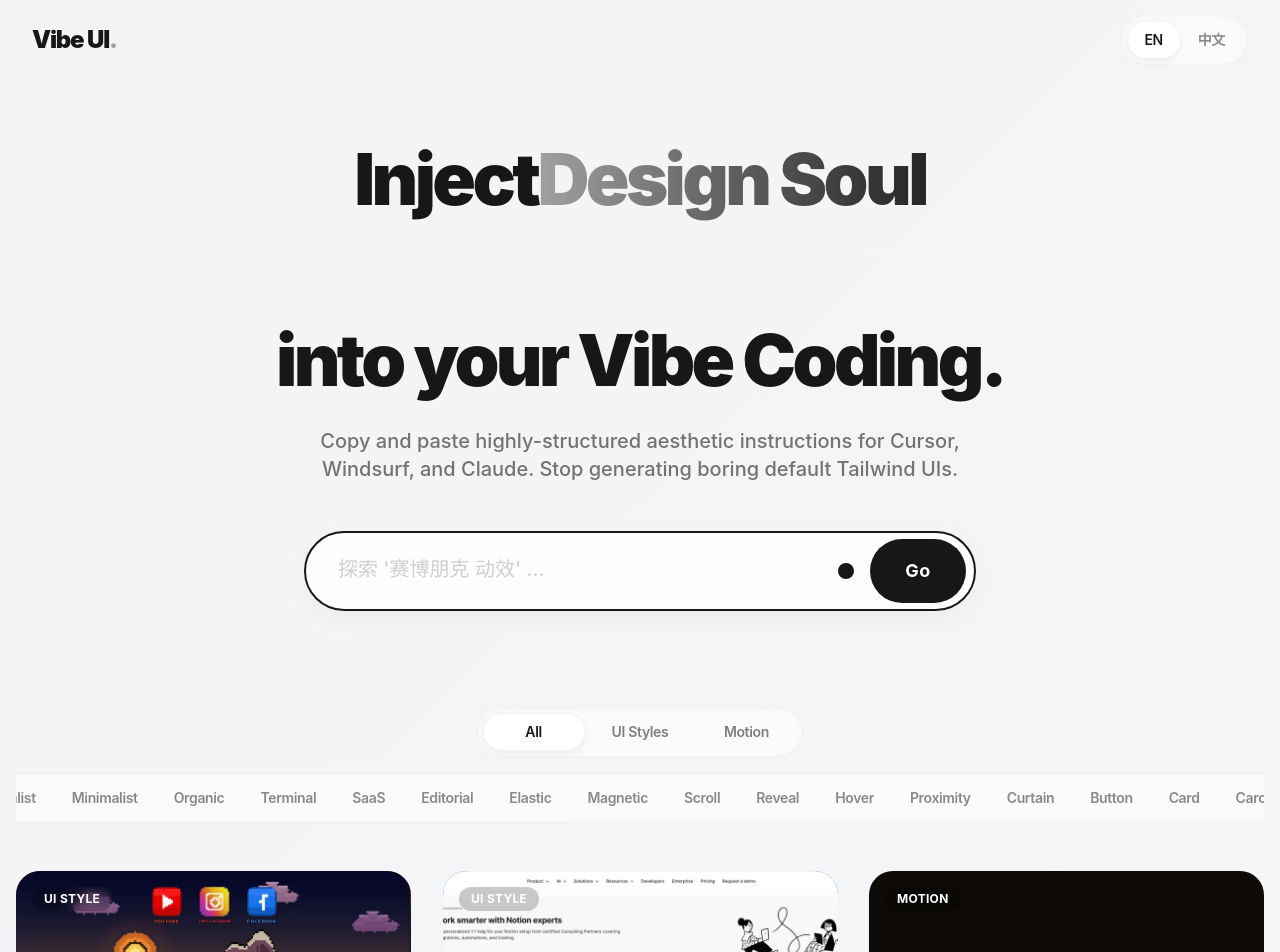
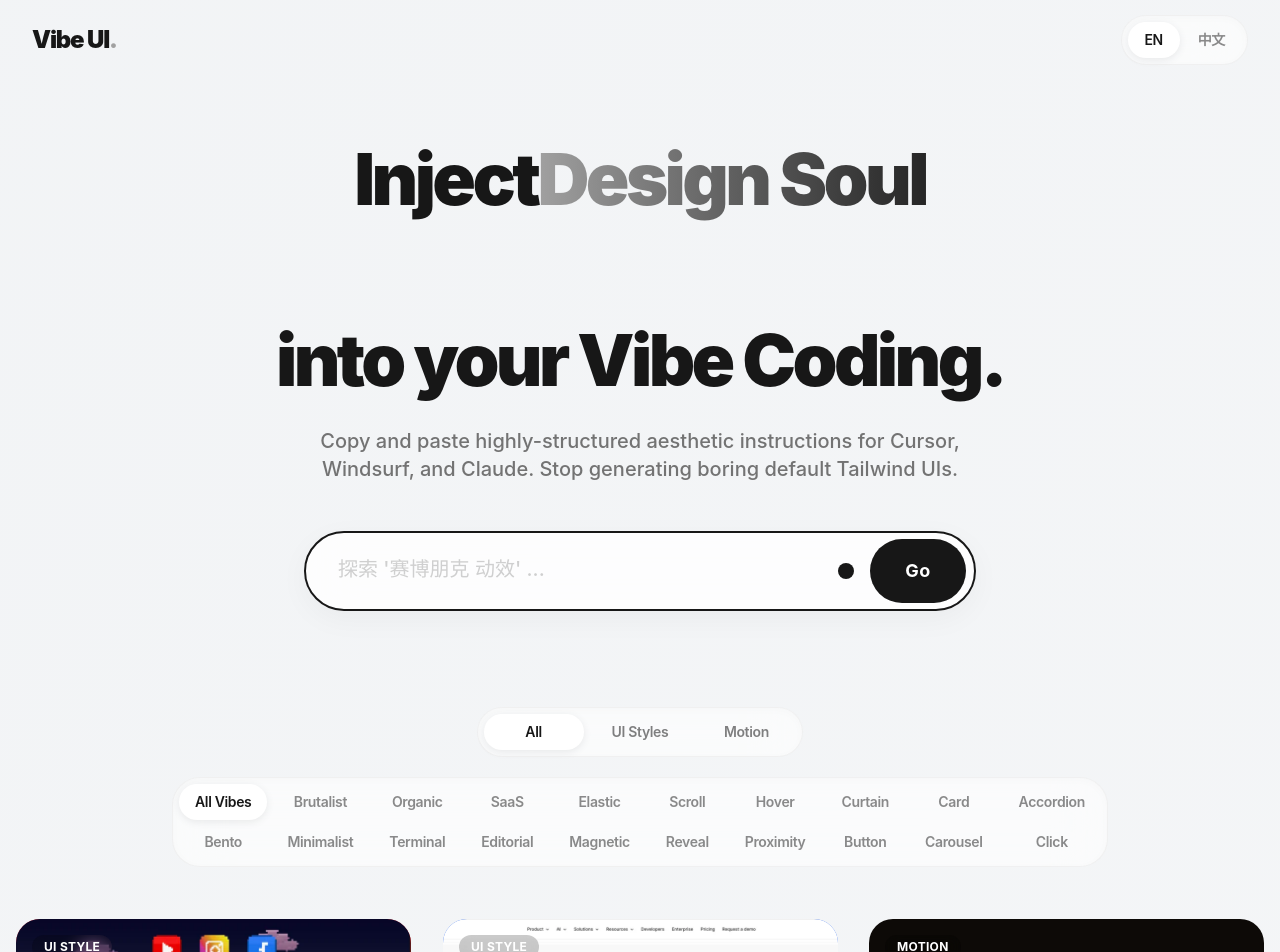
Before and after one commit to ZhuAnQi123/vibe-ui-web, a Next.js app: page /en in a window 1280 px wide. Shown: the top 952 px of the page. Built offline with nearby package versions, Linux system fonts and the light colour scheme; grey boxes are pictures that could not be loaded.

Commit message:
fix: ui - Tags exceeding line break

```diff
--- a/src/components/ElasticFilter.tsx
+++ b/src/components/ElasticFilter.tsx
@@ -46,15 +46,24 @@ export const ElasticFilter = ({
     })),
   );
 
+  // 判断是否处于展示全部标签的多行状态
+  const isMultiRow = activeType === "all";
+
   return (
     <LayoutGroup id="domain-filter">
       <div className="flex flex-col items-center w-full min-w-0 select-none">
         {/*
-          滚动自适应容器：在移动端支持横向惯性滚动，在桌面端保持无感滚动条。
-          这使得 UI 7个标签及 Motion 12个标签均能以优雅、连续且不拥挤的 Slider 呈现在单层级中。
+          容器优化：在单分类（UI 或 Motion）时保持单行横向滚动，
+          在“全部”分类下自适应采用多行网格，将标签优雅地分布在2行中，避免一行过长。
         */}
-        <div className="w-full overflow-x-auto scrollbar-none flex justify-center py-2">
-          <div className="flex bg-white/60 backdrop-blur-xl p-1.5 rounded-full shadow-[inset_0_2px_10px_rgba(0,0,0,0.02)] border border-neutral-200/50 gap-1 relative whitespace-nowrap">
+        <div className="w-full overflow-x-auto scrollbar-none flex justify-center py-3">
+          <div
+            className={`flex bg-white/60 backdrop-blur-xl p-1.5 shadow-[inset_0_2px_10px_rgba(0,0,0,0.02)] border border-neutral-200/50 gap-1 relative ${
+              isMultiRow
+                ? "grid grid-rows-2 grid-flow-col auto-cols-max rounded-[1.75rem]"
+                : "rounded-full whitespace-nowrap"
+            }`}
+          >
             {allTabs.map((tab) => {
                 const isActive =
                   tab.id === "__all__"
@@ -68,7 +77,7 @@ export const ElasticFilter = ({
                     onClick={() =>
                       onDomainChange(tab.id === "__all__" ? null : tab.id)
                     }
-                    className="relative px-4 py-2 rounded-full text-sm font-semibold tracking-tight transition-colors duration-200 cursor-pointer focus:outline-none"
+                    className="relative px-4 py-2 rounded-full text-sm font-semibold tracking-tight transition-colors duration-200 cursor-pointer focus:outline-none whitespace-nowrap"
                     style={{
                       color: isActive ? "#171717" : "rgba(23,23,23,0.5)",
                     }}
```
